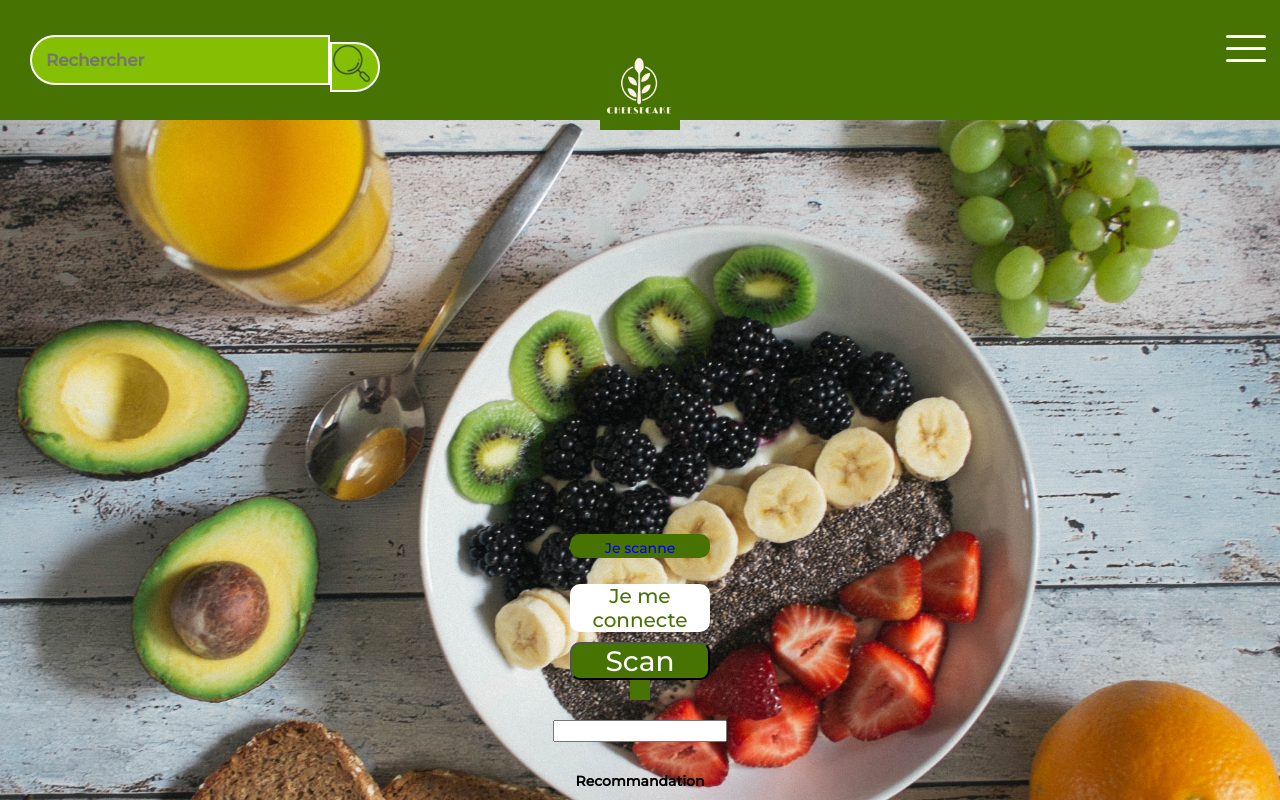
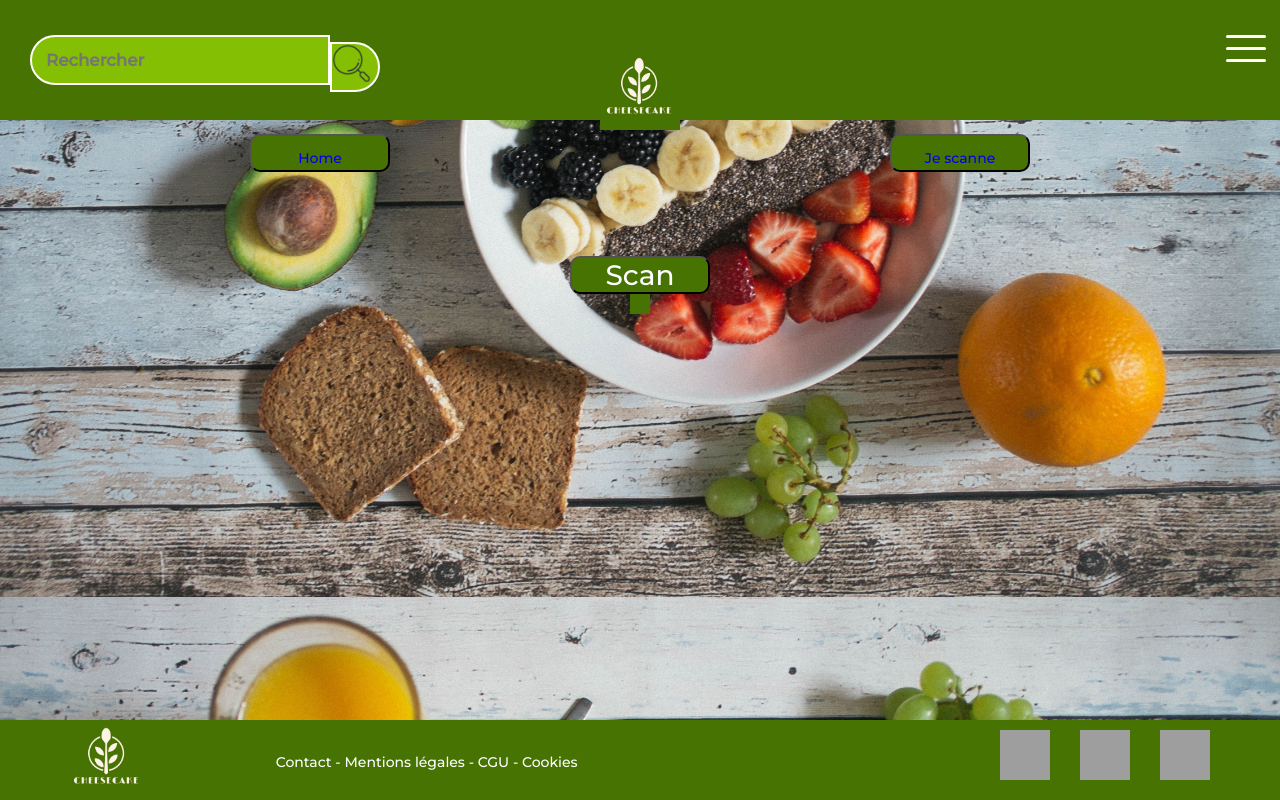
Before and after one commit to SandraMey/Mr.-Cheescake, a React (Create React App) app: page /DisplayScan in a window 1280 px wide. Shown: the top 800 px of the page. Built offline with nearby package versions, Linux system fonts and the light colour scheme; grey boxes are pictures that could not be loaded.

Commit message:
ajustement du react router sur la home page

```diff
--- a/src/App.css
+++ b/src/App.css
@@ -24,6 +24,12 @@
   text-decoration: none;
 }
 
-button{
+nav{
   z-index: 2;
+  display: flex;
+  justify-content: space-around;
+  color: white;
+
+  align-items: center;
+
 }
--- a/src/App.js
+++ b/src/App.js
@@ -3,10 +3,9 @@
 import Footer from './components/footer/Footer';
 import Header from './components/header/Header';
 import axios from 'axios';
-import DisplayCode from './components/api/DisplayCode';
-import Alternatives from "./components/alternatives/Alternatives";
 import Home from './components/Home';
-
+import { BrowserRouter as Router, Route, Switch, Link } from 'react-router-dom';
+import DisplayScan from './components/Scan/DisplayScan';
 
 function App() {
 
@@ -24,13 +23,30 @@
 const [product, setProduct] = useState('')
   return (
     <div className="App">
+    <Header />
+ <Router>
+      <div>
+        <nav>
 
-      <Header />
-       <DisplayCode product={product} />
-      <Home />
-      <input type="codebarre" onChange={getOpenFoodFact}></input>
-      <Alternatives/>
-      <Footer />
+            <button>
+              <Link to="/">Home</Link>
+            </button>
+            <button>
+              <Link to="/DisplayScan">Je scanne</Link>
+            </button>
+
+        </nav>
+        <Switch>
+        <Route exact path="/">
+            <Home />
+          </Route>
+          <Route path="/DisplayScan">
+            <DisplayScan />
+          </Route>
+        </Switch>
+      </div>
+    </Router>
+    <Footer />
     </div>
   );
 }
--- a/src/components/Home.jsx
+++ b/src/components/Home.jsx
@@ -8,19 +8,6 @@
 return (
     <section className="body" >
         <div className="containerbutton">
-            <div className="buttonscan">
-            <Router>
-                <div>
-                <button className="button1" >
-                <Link to="/DisplayScan">Je scanne</Link></button>
-                <Switch>
-                <Route path="/DisplayScan" component={DisplayScan}>
-                    <DisplayScan />
-                    </Route>
-                </Switch>
-                </div>
-             </Router>
-            </div>
            <div className="buttonconnect">
                 <button className="button2">Je me connecte</button>
             </div>
--- a/src/components/footer/Footer.css
+++ b/src/components/footer/Footer.css
@@ -2,7 +2,7 @@
     display: grid;
     grid-template-columns: 0.5fr 1fr 1.5fr;
     grid-template-rows: 1fr;
-    position: absolufixedte;
+    position: fixed;
     bottom: 0;
     height: 80px;
     width: 100%;
```
